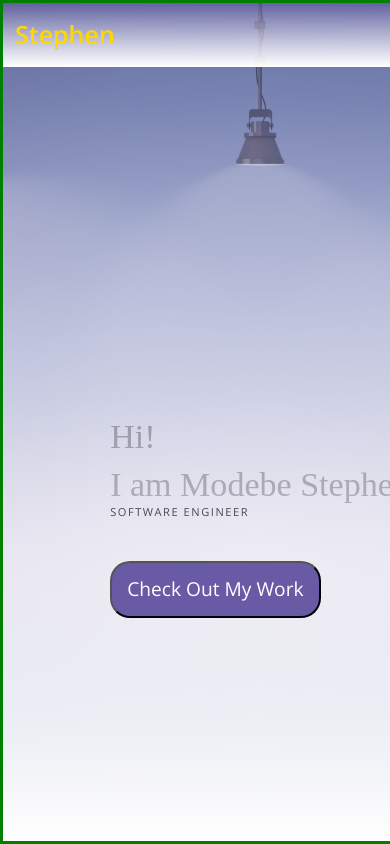
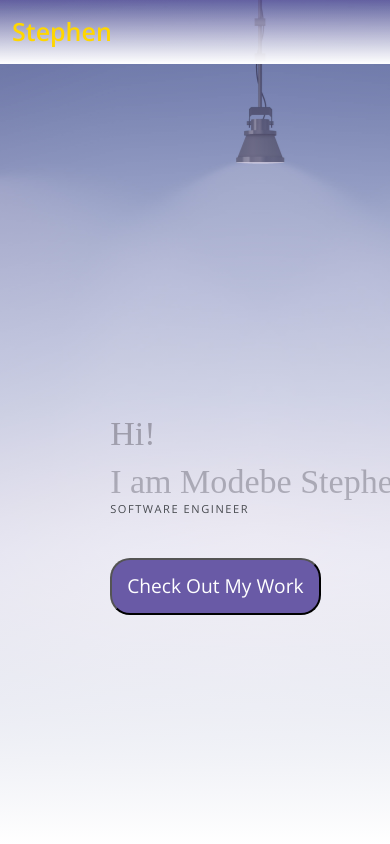
Before and after one commit to M-Steve1/portfolio, an Angular app: page / in a window 390 px wide. Shown: the top 844 px of the page. Built offline with nearby package versions, Linux system fonts and the light colour scheme; a web font is replaced by a local one.

Commit message:
Fix responsiveness

```diff
--- a/src/app/app.component.css
+++ b/src/app/app.component.css
@@ -27,6 +27,5 @@
 @media screen and (max-width: 510px) {
     .container-div {
         width: 520px;
-        border: 3px solid green;
     }
 }
--- a/src/app/components/body/body.component.css
+++ b/src/app/components/body/body.component.css
@@ -26,10 +26,6 @@ a {
     color: white;
 }
 
-div {
-    margin: 100px;
-}
-
 @media screen and (max-width: 500px) {
     div {
         margin-top: 200px;
```
Also changed, not shown: 3 other files (tests, documents, lock files or other folders).
